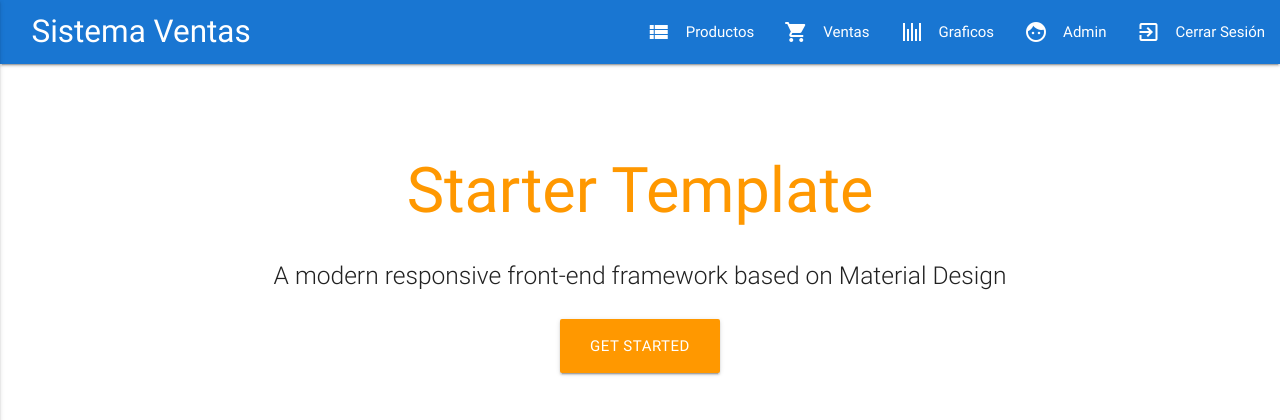
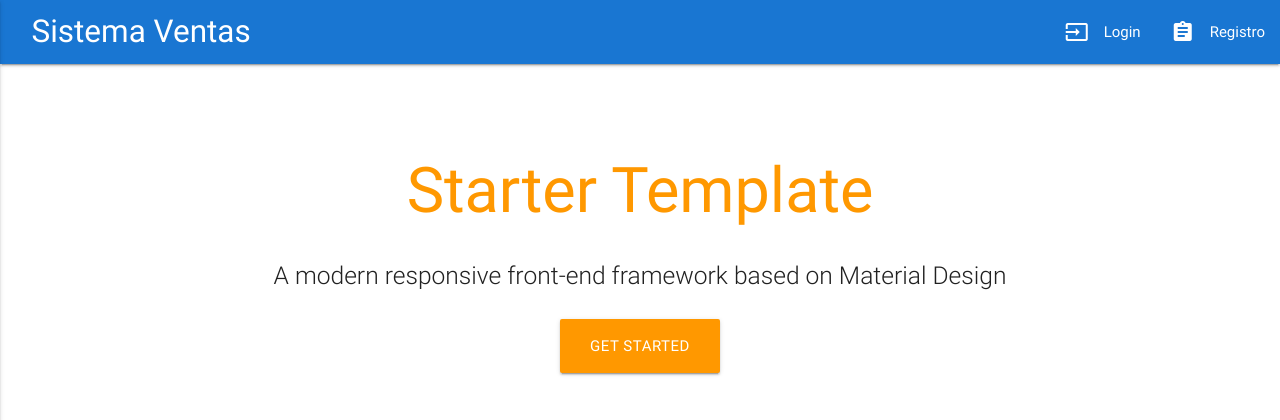
Before and after one commit to andrei7v/trabajo2, a PHP site: page / in a window 1280 px wide. Shown: the top 420 px of the page. Run offline with PHP 8.4, Linux system fonts and the light colour scheme.

Commit message:
avance150618

```diff
--- a/index.php
+++ b/index.php
@@ -12,12 +12,12 @@
 </head>
 
 <body>
-
 <nav class="blue darken-2" role="navigation">
     <div class="nav-wrapper container-fluid">
       <a href="index.php" class="brand-logo" id="logo">Sistema Ventas</a>
 
       <ul class="right hide-on-med-and-down" id="barra">
+
       </ul>
 
       <ul id="nav-mobile" class="side-nav">
@@ -117,7 +117,66 @@
   </footer>
 
 
+  <!--  Modales-->
+  <div id="modal1" class="modal">
+      <form id="formLogin" class="col s12">
+          <div class="modal-content">
+              <h4>Iniciar Sesión</h4>
+              <div class="row">
+                <div class="input-field col s6">
+                  <input id="user" name="user" type="text" class="validate">
+                  <label for="user">Ingrese usuario</label>
+                </div>
+                <div class="input-field col s6">
+                  <input id="password" name="password" type="password" class="validate">
+                  <label for="password">Ingrese contraseña</label>
+                </div>
+              </div>
+          </div>
+          <div class="modal-footer">
+              <a id="login" data-url="panel.php" class="modal-action waves-effect waves-green btn-flat">Ingresar</a>
+              <a href="#!" class="modal-action modal-close waves-effect waves-red btn-flat">Cancelar</a>
+          </div>
+      </form>
+  </div>
 
+  <div id="modal2" class="modal">
+      <form id="formRegister" class="col s12">
+          <div class="modal-content">
+              <h4>Registro de usuario</h4>
+              <div class="row">
+                <div class="input-field col s6">
+                  <input id="name" name="name" type="text" class="validate">
+                  <label for="name">Ingrese nombre</label>
+                </div>
+                <div class="input-field col s6">
+                  <input id="user" name="user" type="text" class="validate">
+                  <label for="user">Ingrese usuario</label>
+                </div>
+                <div class="input-field col s6">
+                  <input id="password" name="password" type="password" class="validate">
+                  <label for="password">Ingrese contraseña</label>
+                </div>
+                <div class="input-field col s6">
+                  <input id="pass" name="pass" type="password" class="validate">
+                  <label for="pass">Repetir contraseña</label>
+                </div>
+                <div class="input-field col s6">
+                  <input id="telefono" name="telefono" type="text" class="validate">
+                  <label for="telefono">Ingrese teléfono</label>
+                </div>
+                <div class="input-field col s6">
+                  <input id="direccion" name="direccion" type="text" class="validate">
+                  <label for="direccion">Ingrese dirección</label>
+                </div>
+              </div>
+          </div>
+          <div class="modal-footer">
+              <a id="register" class="modal-action waves-effect waves-green btn-flat">Registrar</a>
+              <a href="#!" class="modal-action modal-close waves-effect waves-red btn-flat">Cancelar</a>
+          </div>
+      </form>
+  </div>
 
 
 
--- a/js/codigo.js
+++ b/js/codigo.js
@@ -1,10 +1,27 @@
 $(document).ready(function() {
   // sidenav
-    $(".button-collapse").sideNav();
+  $(".button-collapse").sideNav(); //codigo materialize modal
   //barra
   mostrarBotonesNavbar();
 
+  //login register
+  $('.modal').modal(); //codigo materialize modal
+  $('select').material_select(); //codigo materialize form
+
+  $modalLogin = $('#modal1'); //modal del login
+  $modalRegister = $('#modal2'); //modal del register
+
+  $(document).on('click', '[data-login]', showLogin); //mostrar modal de login mejorado
+  //$('#btn-login').on('click', showLogin); //mostrar modal de login
+  $('#login').on('click', loginUser); // valida login
+  $(document).on('click', '[data-register]', showLogin); //mostrar modal de registro mejorado
+  //    $('#btn-register').on('click', showRegister); //mostral modal de registro
+  $('#register').on('click', registerUser); //valida registro
+
 });
+
+var $modalLogin; //creado para login
+var $modalRegister; //creado para login
 
 
 function mostrarBotonesNavbar() {
@@ -18,3 +35,67 @@ function mostrarBotonesNavbar() {
     };
   });
 }
+
+//////////////////////////////////////////////////////// login y register
+
+//mostrar modal login
+function showLogin() {
+  $modalLogin.modal('open');
+  Materialize.updateTextFields();
+}
+
+//validar register
+function registerUser() {
+  event.preventDefault();
+  var url = 'php/registrarUsuario.php';
+  var data = $("#formRegister").serializeArray();
+  $.ajax({
+      url: url,
+      data: data,
+      method: 'POST'
+    })
+    .done(function(response) {
+      console.log(response);
+      if (response.error) {
+        console.log(response.message);
+        Materialize.toast(response.message, 4000)
+      } else {
+        Materialize.toast(response.message, 4000)
+        location.reload();
+
+      }
+
+    });
+}
+
+//valida login
+function loginUser() {
+  event.preventDefault();
+  var url = 'php/validarUsuario.php';
+  var data = $("#formLogin").serializeArray();
+  $.ajax({
+      url: url,
+      data: data,
+      method: 'POST'
+    })
+    .done(function(response) {
+      console.log(response);
+      if (response.error) {
+        console.log(response.message);
+        Materialize.toast(response.message, 4000)
+      } else {
+        Materialize.toast(response.message, 4000)
+        if (response.role == "1") {
+          window.location = 'panel.php';
+        } else {
+          window.location = 'panel2.php';
+        }
+      }
+    });
+}
+
+//mostrar register
+function showRegister() {
+  $modalRegister.modal('open');
+  Materialize.updateTextFields();
+}
--- a/php/conexion.php
+++ b/php/conexion.php
@@ -1,5 +1,5 @@
 <?php
 	$conn = mysqli_connect("localhost", "root", "");
-	mysqli_select_db($conn, "producto");
+	mysqli_select_db($conn, "proyecto");
 	$tildes = $conn->query("SET NAMES 'utf8'");
  ?>
--- a/php/mostrarBotonesNavbar.php
+++ b/php/mostrarBotonesNavbar.php
@@ -1,25 +1,40 @@
 <?php
     header('content-type: application/json');
+    include 'conexion.php';
 
+    if (!isset($_SESSION['id'])) { //sin logear
+        $botones = '<li><a href="#" data-login><i class="material-icons left">input</i>Login</a></li>';
+        $botones = $botones.'<li><a href="#" data-register><i class="material-icons left">assignment</i>Registro</a></li>';
+    } else if (2 == 2) { //login admin
+        $botones = '<li><a href="#"><i class="material-icons left">view_list</i>Productos</a></li>';
+        $botones = $botones.'<li><a href="#"><i class="material-icons left">local_grocery_store</i>Ventas</a></li>';
+        $botones = $botones.'<li><a href="#"><i class="material-icons left rotate-90">format_align_right</i>Graficos</a></li>';
+        $botones = $botones.'<li><a href="#"><i class="material-icons left">face</i>Admin</a></li>';
+        $botones = $botones.'<li><a href="#"><i class="material-icons left">exit_to_app</i>Cerrar Sesión</a></li>';
+    } else {  //login usuario
+        $botones = '<li><a href="#"><i class="material-icons left">local_grocery_store</i>Comprar</a></li>';
+        $botones = $botones.'<li><a href="#"><i class="material-icons left">account_box</i>Andrei</a></li>';
+        $botones = $botones.'<li><a href="#"><i class="material-icons left">exit_to_app</i>Cerrar Sesion</a></li>';
+    }
 
-if (0) {
+if (1) {
     //cualquier usuario
-    $botones = '<li><a href="#"><i class="material-icons left">input</i>Login</a></li>';
-    $botones = $botones.'<li><a href="#"><i class="material-icons left">assignment</i>Registro</a></li>';
+   // $botones = '<li><a href="#" data-login><i class="material-icons left">input</i>Login</a></li>';
+    //$botones = $botones.'<li><a href="#" data-register><i class="material-icons left">assignment</i>Registro</a></li>';
 
 } else if (0) {
     //usuario logeado
-    $botones = '<li><a href="#"><i class="material-icons left">local_grocery_store</i>Comprar</a></li>';
-    $botones = $botones.'<li><a href="#"><i class="material-icons left">account_box</i>Andrei</a></li>';
-    $botones = $botones.'<li><a href="#"><i class="material-icons left">exit_to_app</i>Cerrar Sesion</a></li>';
+   // $botones = '<li><a href="#"><i class="material-icons left">local_grocery_store</i>Comprar</a></li>';
+   // $botones = $botones.'<li><a href="#"><i class="material-icons left">account_box</i>Andrei</a></li>';
+   // $botones = $botones.'<li><a href="#"><i class="material-icons left">exit_to_app</i>Cerrar Sesion</a></li>';
 
 } else {
     //admin logeado
-    $botones = '<li><a href="#"><i class="material-icons left">view_list</i>Productos</a></li>';
-    $botones = $botones.'<li><a href="#"><i class="material-icons left">local_grocery_store</i>Ventas</a></li>';
-    $botones = $botones.'<li><a href="#"><i class="material-icons left rotate-90">format_align_right</i>Graficos</a></li>';
-    $botones = $botones.'<li><a href="#"><i class="material-icons left">face</i>Admin</a></li>';
-    $botones = $botones.'<li><a href="#"><i class="material-icons left">exit_to_app</i>Cerrar Sesión</a></li>';
+   // $botones = '<li><a href="#"><i class="material-icons left">view_list</i>Productos</a></li>';
+   // $botones = $botones.'<li><a href="#"><i class="material-icons left">local_grocery_store</i>Ventas</a></li>';
+   // $botones = $botones.'<li><a href="#"><i class="material-icons left rotate-90">format_align_right</i>Graficos</a></li>';
+   // $botones = $botones.'<li><a href="#"><i class="material-icons left">face</i>Admin</a></li>';
+   // $botones = $botones.'<li><a href="#"><i class="material-icons left">exit_to_app</i>Cerrar Sesión</a></li>';
 }
 
 echo json_encode(['error'=>false, 'message'=>$botones]);
```
Also changed, not shown: php/registrarUsuario.php (added, +61 -0 lines), php/validarUsuario.php (added, +56 -0 lines), sql/galeria.sql (+3 -5 lines). Lines whose indentation alone changed are shown as unchanged.
